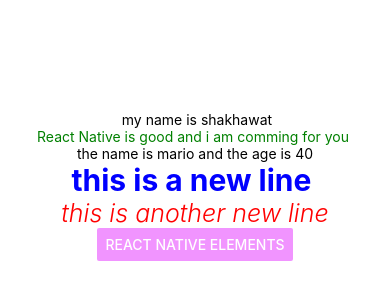
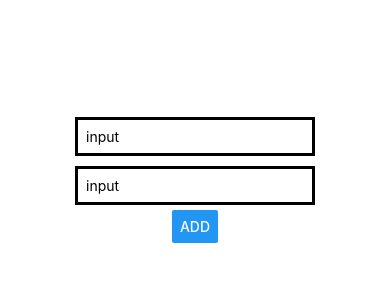
Before and after one commit to shakhawat-khan/react-native-basic, a React Native app: screen / in a window 390 px wide. Shown: the part 236-536 px from the top of the page. Built offline with nearby package versions, Linux system fonts and the light colour scheme.

Commit message:
add two numbers

```diff
--- a/App.js
+++ b/App.js
@@ -1,40 +1,57 @@
 import { StatusBar } from 'expo-status-bar';
 import { useState } from 'react';
-import { StyleSheet, Text, View,Button,Alert } from 'react-native';
+import { StyleSheet, Text, View,Button,Alert,TextInput } from 'react-native';
+import { Colors } from 'react-native/Libraries/NewAppScreen';
+
 
 
 export default function App() {
 
-  const [name,setName] = useState('shakhawat');
+  const [name1,setName1] = useState('');
+  const [name2,setName2] = useState('');
+  const [temp,setTemp] = useState('');
   const [person,setPerson] = useState({name:'mario',age:40});
 
-  const clickHandler = () =>{
-    setName('hossain');
-    setPerson({name:'bros' , age: 90});
+  const clickHandler = () =>
+  {
+    setTemp(parseFloat(name1) + parseFloat(name2) )
   }
+
+
 
   return (
     <View style={styles.container}>
 
-
-      <Text> my name is {name}</Text>
-      <Text style={{color:'green'}}>React Native is good and i am comming for you </Text>
-
-      <Text>the name is {person.name} and the age is {person.age}</Text>
+      <TextInput
+      style = {styles.input}
+      placeholder='input'
+      keyboardType= 'numeric'
+      onChangeText={(val) => setName1(val) }
+      />
 
 
-      <Text style = {styles1.bigBlue}  > this is a new line  </Text>
+      <TextInput
+      style = {styles.input}
+      placeholder='input'
+      keyboardType= 'numeric'
+      onChangeText={(val) => setName2(val) }
+      />
 
-      <Text style ={styles1.darkblue} > this is another new line </Text>
+      <View>
+        <Button
 
-      <View >
-      <Button
-      title={'React Native Elements'}
-      onPress={clickHandler}
-      color="#f194ff"
+        title='add'
 
-      />
+        onPress={ clickHandler }
+
+        />
       </View>
+
+      <View>
+        <Text> {temp} </Text>
+      </View>
+
+
 
       <StatusBar style="auto" />
     </View>
@@ -51,6 +68,13 @@ const styles = StyleSheet.create({
     alignItems: 'center',
     justifyContent: 'center',
   },
+
+  input :{
+    borderWidth: 3,
+    borderColor: '#000000',
+    padding: 8,
+    margin: 5,
+  }
 
 
 
```
